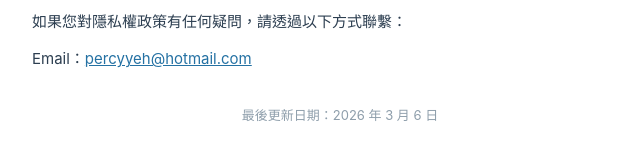
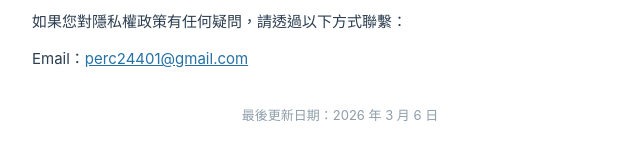
Before and after one commit to percy10442/insurance-checkup-pages, a plain HTML site: page privacy.html in a window 1280 px wide. Shown: the part 1739-1899 px from the top of the page, 300-940 px from the left. Drawn offline with Linux system fonts and the light colour scheme.

Commit message:
fix: 修正聯絡信箱

```diff
--- a/privacy.html
+++ b/privacy.html
@@ -84,7 +84,7 @@
 
   <h2>聯絡我們</h2>
   <p>如果您對隱私權政策有任何疑問，請透過以下方式聯繫：</p>
-  <p>Email：<a href="mailto:percyyeh@hotmail.com">percyyeh@hotmail.com</a></p>
+  <p>Email：<a href="mailto:perc24401@gmail.com">perc24401@gmail.com</a></p>
 
   <p class="updated">最後更新日期：2026 年 3 月 6 日</p>
 </div>
```
